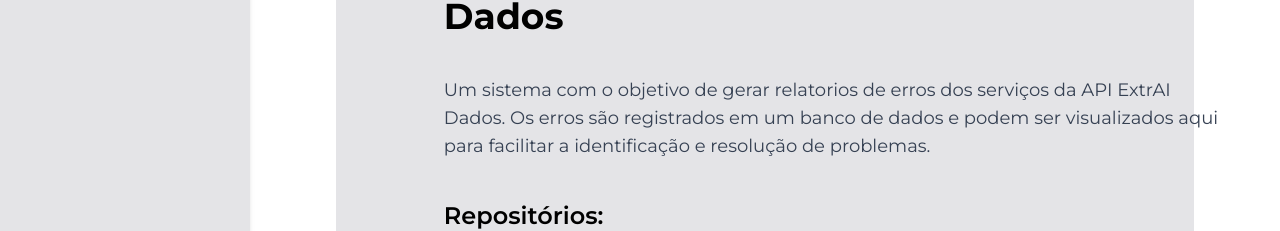
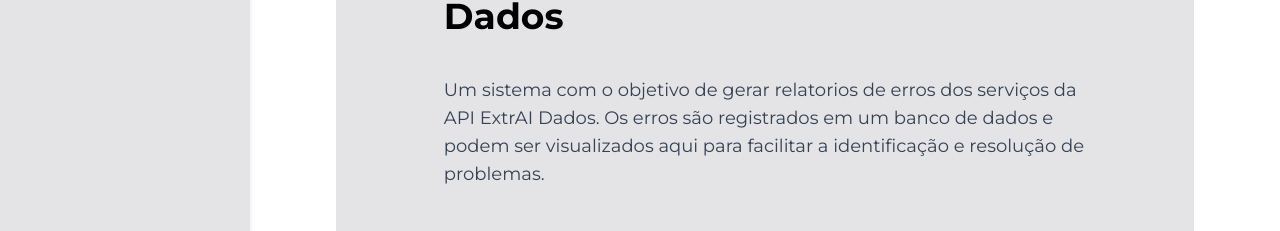
Before and after one commit to Deezinn/front-residencia, a Next.js app: page / in a window 1280 px wide. Shown: the part 411-642 px from the top of the page. Built offline with nearby package versions, Linux system fonts and the light colour scheme.

Commit message:
fix: parágrafo quebrando de acordo com largura da tela

```diff
--- a/src/app/page.js
+++ b/src/app/page.js
@@ -8,7 +8,7 @@
       <h2 className="pl-2 text-4xl font-bold text-black">
         Registros de erro da API ExtrAI Dados
       </h2>
-      <p className="pl-2 mt-10 text-lg text-gray-700 dark:text-gray-300 w-200">
+      <p className="pl-2 mt-10 text-lg text-gray-700 dark:text-gray-300 max-w-200">
         Um sistema com o objetivo de gerar relatorios de erros dos serviços da API ExtrAI Dados. Os erros são
         registrados em um banco de dados e podem ser visualizados aqui para facilitar a identificação e resolução de problemas.
       </p>
```
